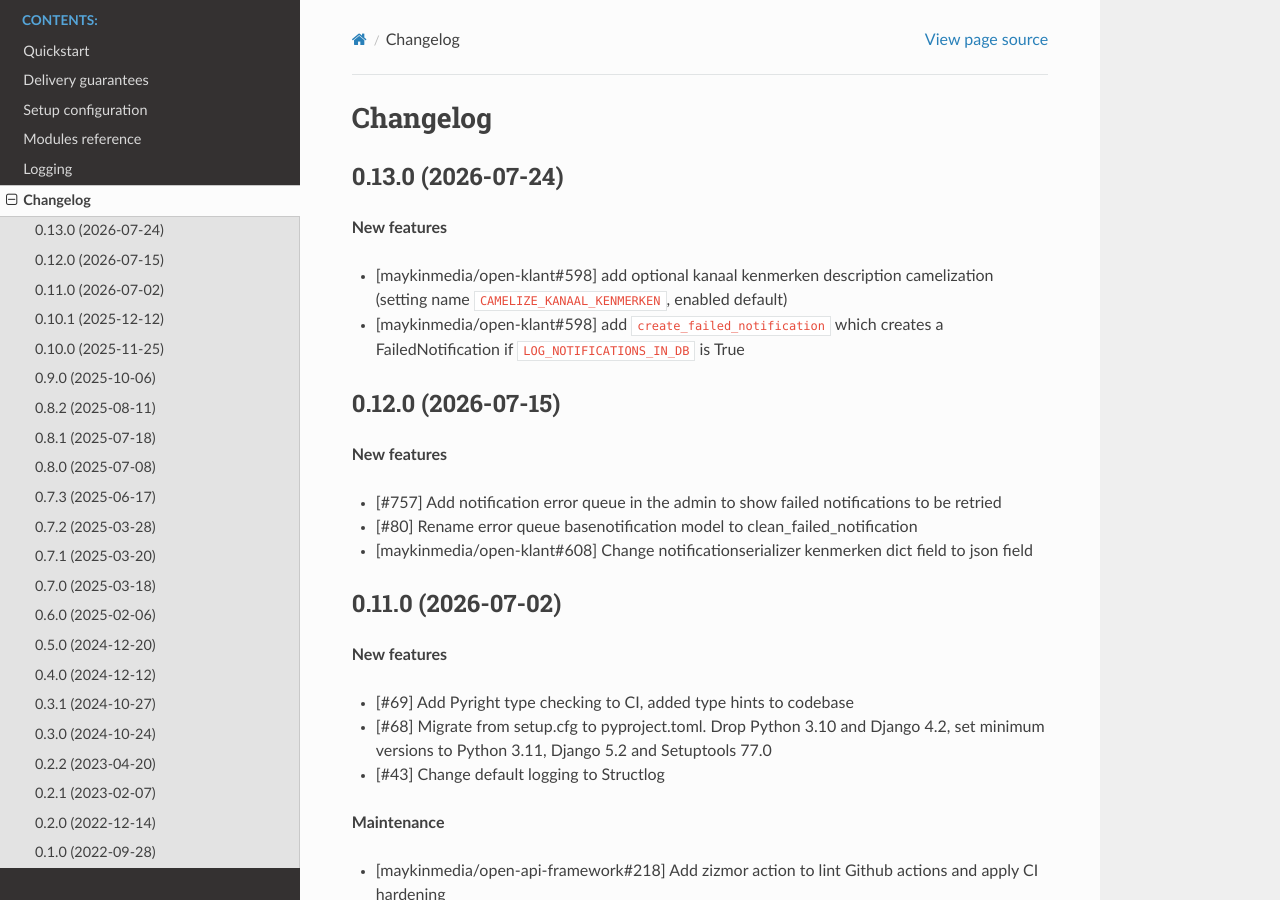
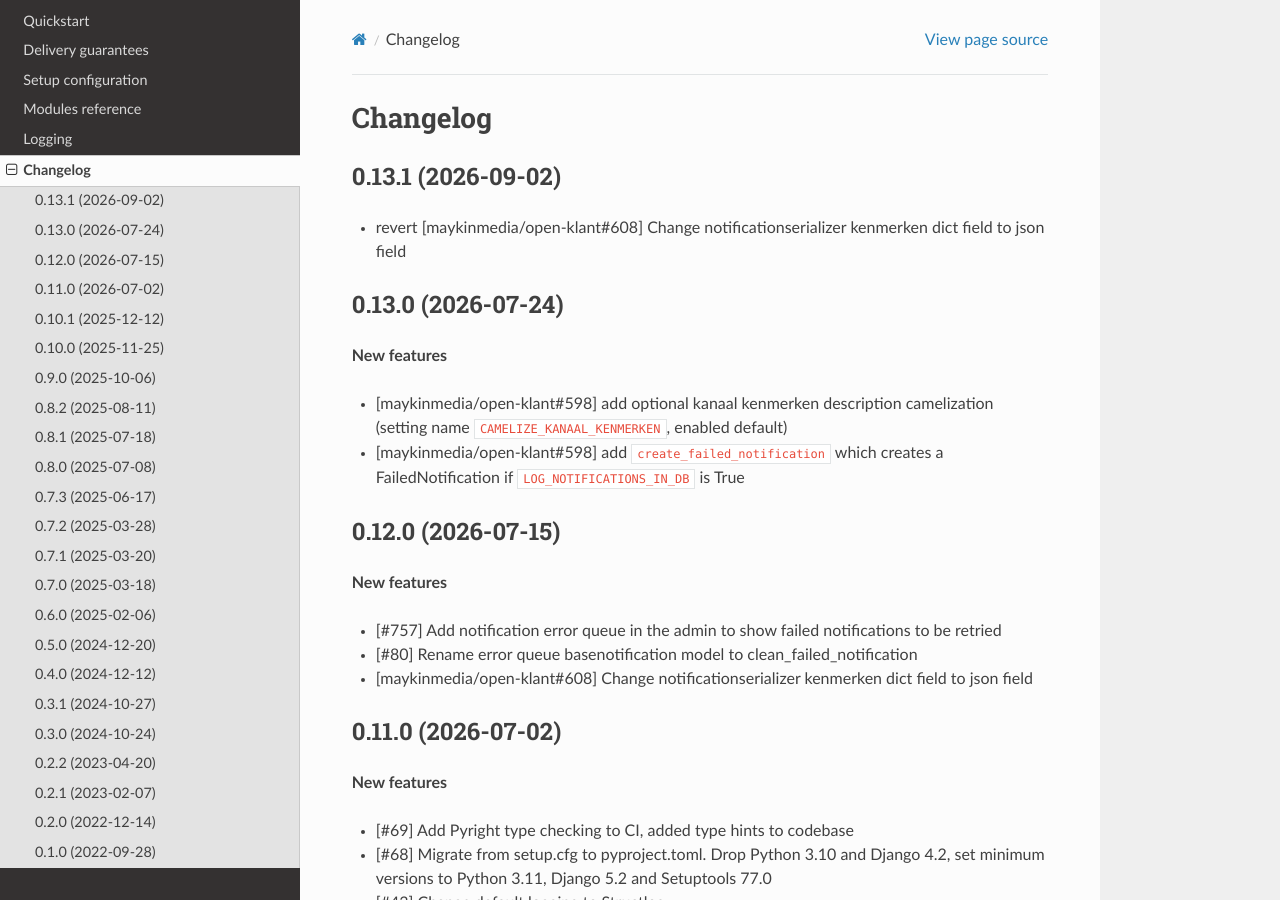
Before and after one commit to maykinmedia/notifications-api-common, a Sphinx documentation site: the page built from docs/changelog.rst, in a window 1280 px wide and 900 px high. Built offline with Sphinx 7.4.7 and the Read the Docs theme 3.1.0, drawn with Linux system fonts in a browser that asks for light colours.

Commit message:
:bookmark: release 0.13.1

```diff
--- a/CHANGELOG.rst
+++ b/CHANGELOG.rst
@@ -1,6 +1,11 @@
 =========
 Changelog
 =========
+
+0.13.1 (2026-09-02)
+-------------------
+
+* revert [maykinmedia/open-klant#608] Change notificationserializer kenmerken dict field to json field
 
 0.13.0 (2026-07-24)
 -------------------
--- a/README.rst
+++ b/README.rst
@@ -1,7 +1,7 @@
 notifications-api-common
 ========================
 
-:Version: 0.13.0
+:Version: 0.13.1
 :Source: https://github.com/maykinmedia/notifications-api-common
 :Keywords: notifications, REST, API, Common Ground, ZGW
 :PythonVersion: 3.12
--- a/docs/conf.py
+++ b/docs/conf.py
@@ -29,7 +29,7 @@ copyright = "2022, Maykin Media"
 author = "Maykin Media"
 
 # The full version, including alpha/beta/rc tags
-release = "0.13.0"
+release = "0.13.1"
 
 
 # -- General configuration ---------------------------------------------------
--- a/notifications_api_common/__init__.py
+++ b/notifications_api_common/__init__.py
@@ -1 +1 @@
-__version__ = "0.13.0"
+__version__ = "0.13.1"
--- a/pyproject.toml
+++ b/pyproject.toml
@@ -4,7 +4,7 @@ build-backend = "setuptools.build_meta"
 
 [project]
 name = "notifications-api-common"
-version = "0.13.0"
+version = "0.13.1"
 description = "Re-usable integration layer for the Common Ground Notifications API specification."
 authors = [
     {name = "Maykin Media", email = "support@maykinmedia.nl"}
@@ -94,7 +94,7 @@ DJANGO_SETTINGS_MODULE = "testapp.settings"
 # Bumpversion configuration
 
 [tool.bumpversion]
-current_version = "0.13.0"
+current_version = "0.13.1"
 files = [
     {filename = "pyproject.toml"},
     {filename = "README.rst"},
```
Also changed, not shown: 2 other files.
